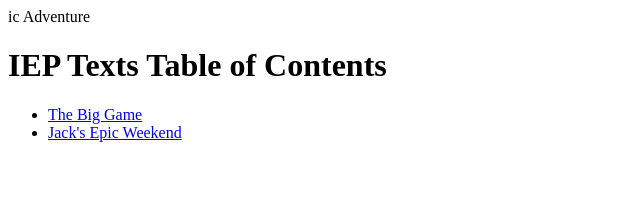
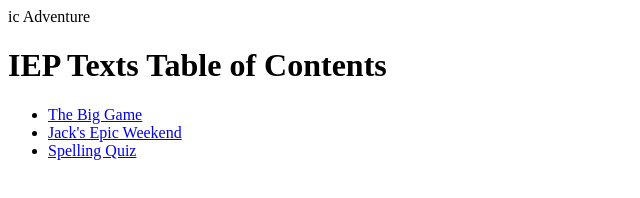
Before and after one commit to TeacherDavidCherry/IEP-Room-32, a plain HTML site: page index.html in a window 1280 px wide. Shown: the whole page, without its empty margins (0-640 px from the left). Drawn offline with Linux system fonts and the light colour scheme.

Commit message:
Update index.html

```diff
--- a/index.html
+++ b/index.html
@@ -9,6 +9,7 @@ ic Adventure<!DOCTYPE html>
   <ul>
     <li><a href="Unit 4 Andrews 1.html">The Big Game</a></li>
     <li><a href="Unit 4 Andrews 2.html">Jack's Epic Weekend</a></li>
+    <li><a href="Spelling Quiz.html">Spelling Quiz</a></li>
   </ul>
 
 
```
